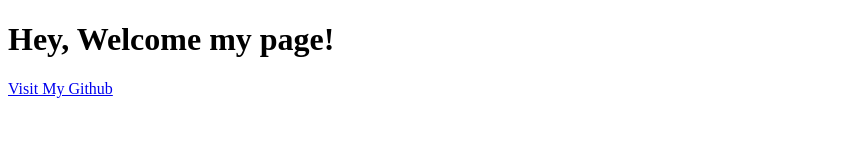
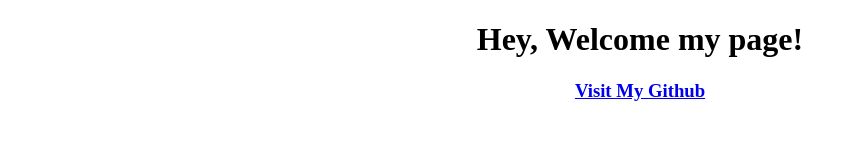
Before and after one commit to TheElderBloodFire/TheElderBloodFire.github.io, a plain HTML site: page index.html in a window 1280 px wide. Shown: the whole page, without its empty margins (0-856 px from the left). Drawn offline with Linux system fonts and the light colour scheme.

Commit message:
added update html
Html updated

```diff
--- a/index.html
+++ b/index.html
@@ -2,9 +2,8 @@
 <html>
 
 <body>
-<h1>Hey, Welcome my page!</h1>
-
-<p><a href="https://github.com/AtakanFire">Visit My Github</a></p>
+<center><h1>Hey, Welcome my page!</h1></center>
+<center><h3><a href="https://github.com/AtakanFire">Visit My Github</a></h3></center>
 
 </body>
 
```
